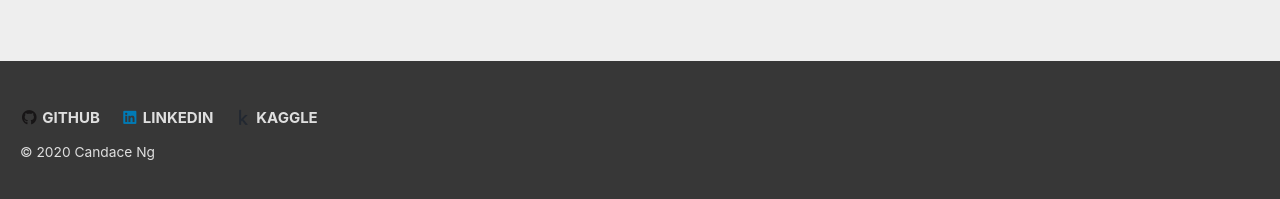
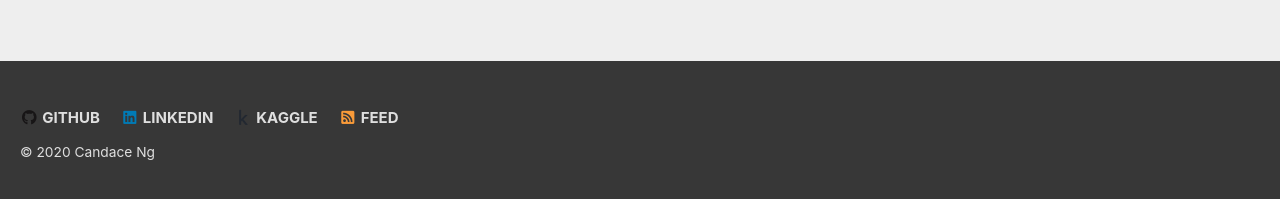
Before and after one commit to candaceng/candaceng, a Jekyll site: the page built from index.html, in a window 1280 px wide. Shown: the part 697-896 px from the top of the page. Built offline with Jekyll 4.4.1, drawn with Linux system fonts in a browser that asks for light colours; cached includes are drawn as plain includes; the list of posts is cut into pages by our own code.

Commit message:
feed update

```diff
--- a/_includes/footer.html
+++ b/_includes/footer.html
@@ -12,7 +12,7 @@
       {% endfor %}
     {% endif %}
 
-    <!-- <li><a href="{% if site.atom_feed.path %}{{ site.atom_feed.path }}{% else %}{{ '/feed.xml' | relative_url }}{% endif %}"><i class="fas fa-fw fa-rss-square" aria-hidden="true"></i> {{ site.data.ui-text[site.locale].feed_label | default: "Feed" }}</a></li> -->
+    <li><a href="{% if site.atom_feed.path %}{{ site.atom_feed.path }}{% else %}{{ '/feed.xml' | relative_url }}{% endif %}"><i class="fas fa-fw fa-rss-square" aria-hidden="true"></i> {{ site.data.ui-text[site.locale].feed_label | default: "Feed" }}</a></li>
   </ul>
 </div>
 
```
Also changed, not shown: images/model_architecture.JPG (added), 7 other files.
